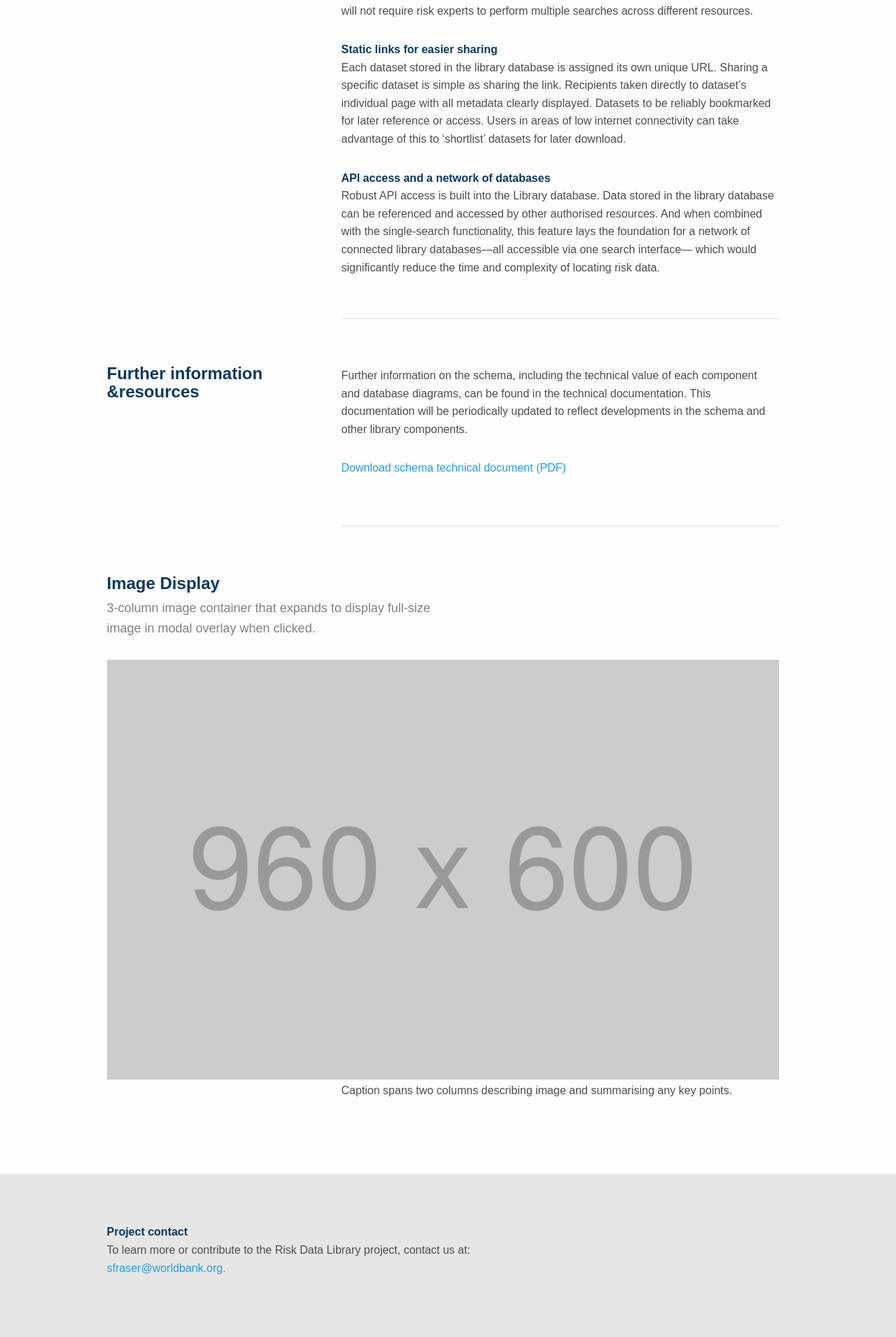
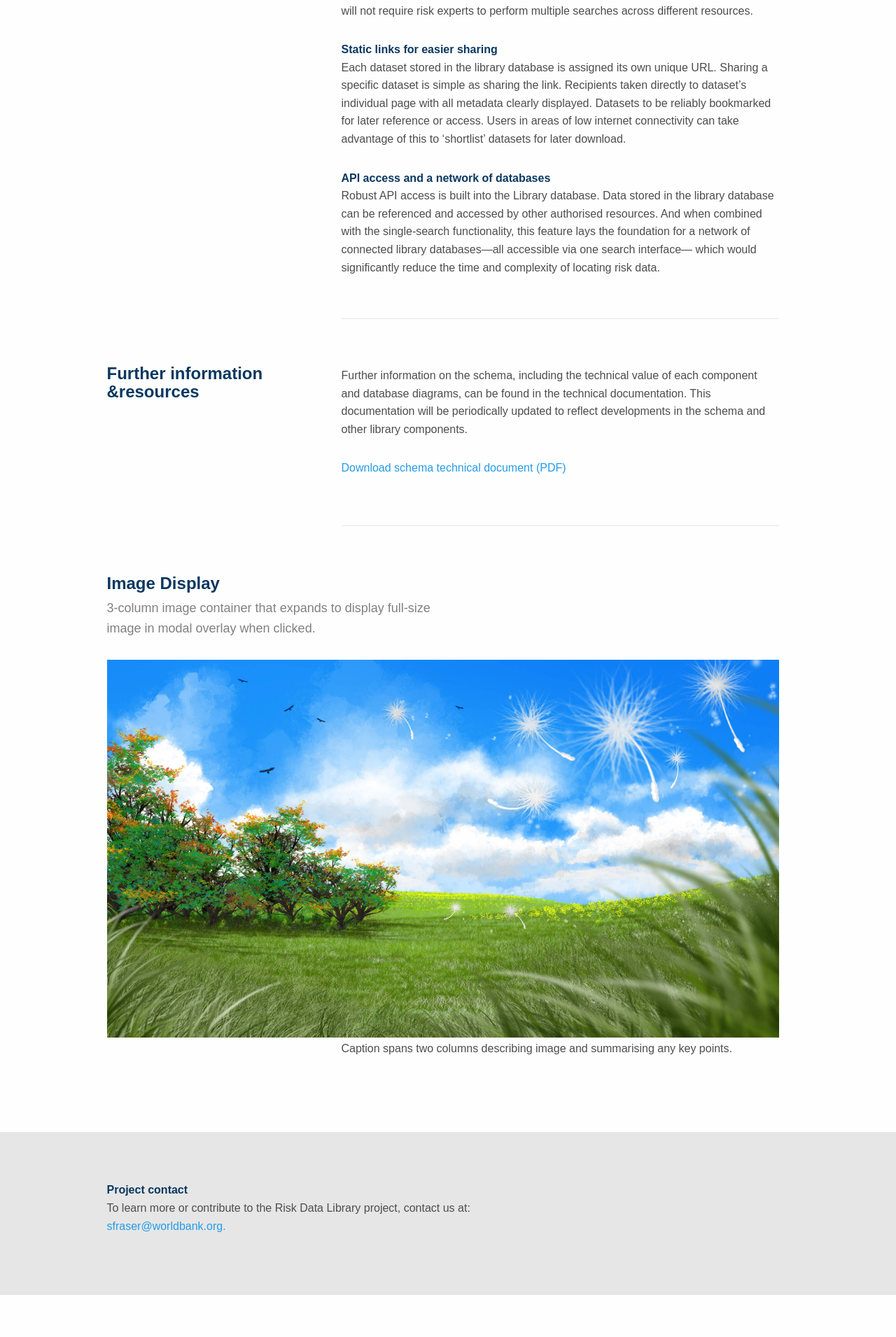
Before and after one commit to GFDRR/risk-data-library.github.io, a Jekyll site: the page built from database.html, in a window 1280 px wide. Shown: the part 660-2571 px from the top of the page at 70% size. Built offline with Jekyll 4.4.1, drawn with Linux system fonts in a browser that asks for light colours; nearby versions of some CDN libraries; after the commit the page ends 2511 px from its top, so only the background shows below that.

Commit message:
chore: replace a larger image in database for demo, remove extra table header space

```diff
--- a/assets/js/datasets.js
+++ b/assets/js/datasets.js
@@ -73,7 +73,6 @@ $(document).ready(function () {
         });
         return "<tr class='data-table-header-container'>"
             + header.join('')
-            + "<th class='data-table-th'></th>"
             + "<th class='data-table-th'></th>"
           + "</tr>"
       }
--- a/database.html
+++ b/database.html
@@ -70,7 +70,7 @@ description: The library database has been designed to overcome a recurrent issu
   </p>
   <div class="schema-page-image">
     <figure>
-      <a href="assets/images/960x600.png" class="link" title="Image title" target="_blank"> <img src="assets/images/960x600.png"> </a>
+      <a href="assets/images/test.jpg" class="link" title="Image title" target="_blank"> <img src="assets/images/test.jpg"> </a>
       <div class="component-individual no-padding-top  reusable-component">
         <div class="reusable-component-left">
           <h4 class="reusable-title reusable-font-semi-bold"></h4>
```
Also changed, not shown: assets/images/test.jpg (added).
